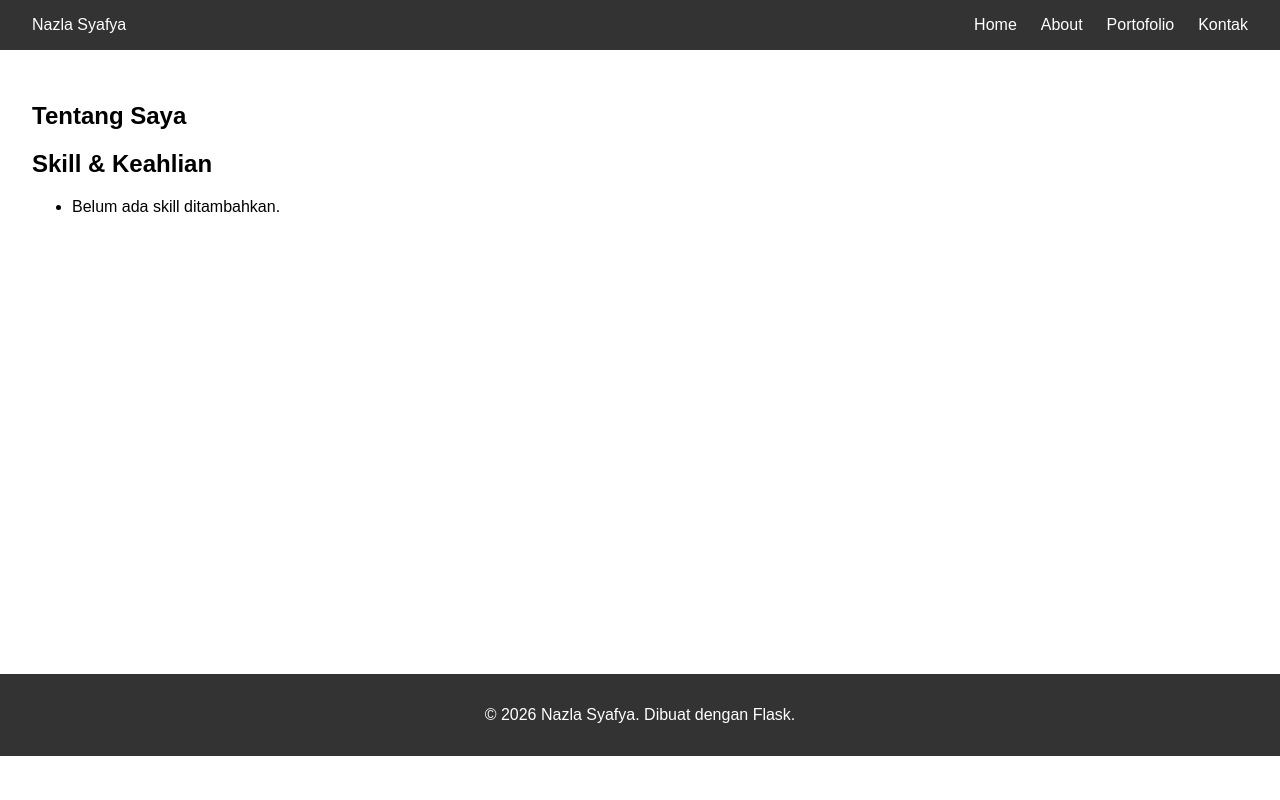
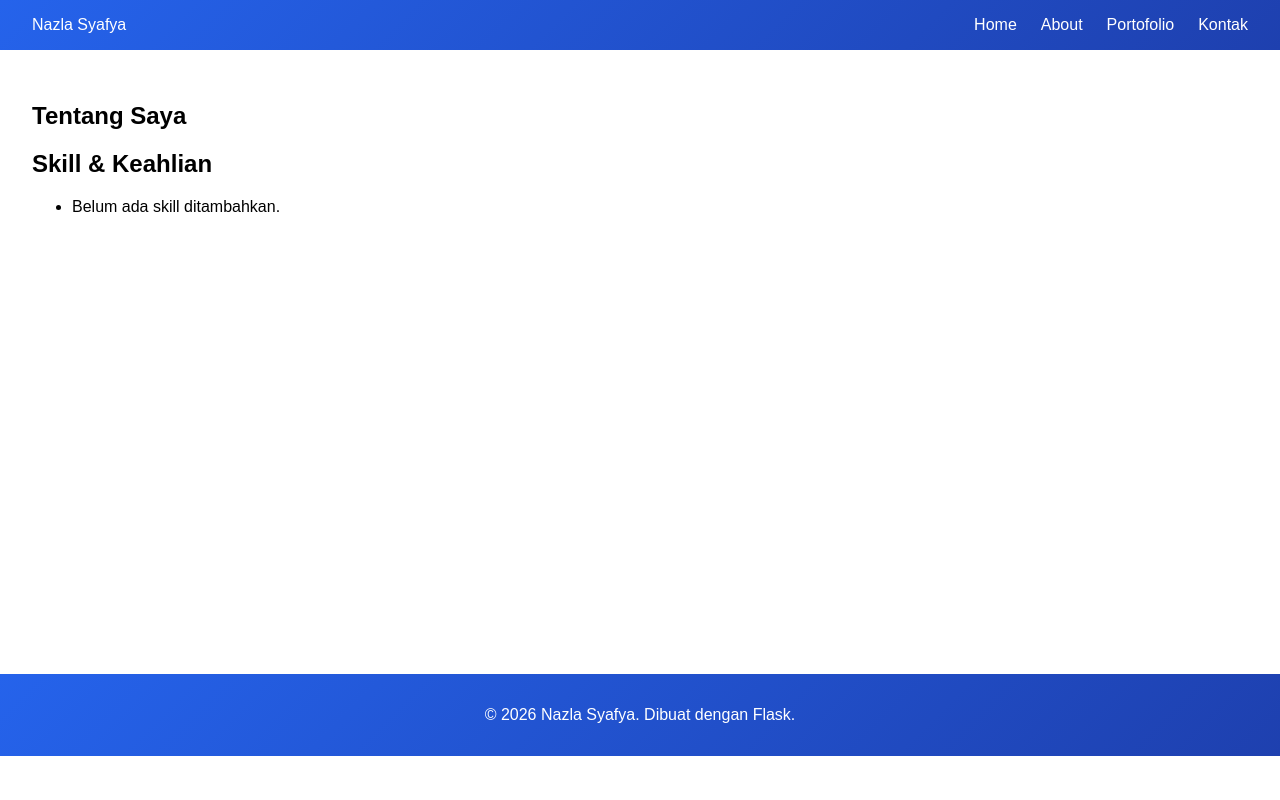
Before and after one commit to nazlasyafya-droid/portofolio-flask, a Flask app: page /about in a window 1280 px wide. Run offline with Flask 3, Linux system fonts and the light colour scheme; data that the repository does not hold is empty.

Commit message:
Add blue gradient theme for navbar, footer, and buttons

```diff
--- a/static/css/style.css
+++ b/static/css/style.css
@@ -1,3 +1,9 @@
+:root {
+    --primary-color: #2563eb;
+    --primary-dark: #1e40af;
+    --primary-light: #dbeafe;
+}
+
 body {
     font-family: Arial, sans-serif;
     margin: 0;
@@ -8,7 +14,7 @@ body {
     display: flex;
     justify-content: space-between;
     padding: 1rem 2rem;
-    background-color: #333;
+    background: linear-gradient(135deg, var(--primary-color), var(--primary-dark));
     color: white;
 }
 
@@ -33,7 +39,7 @@ body {
 .footer {
     text-align: center;
     padding: 1rem;
-    background-color: #333;
+    background: linear-gradient(135deg, var(--primary-color), var(--primary-dark));
     color: white;
 }
 
@@ -104,7 +110,7 @@ form button:hover {
 .btn {
     display: inline-block;
     padding: 0.6rem 1.2rem;
-    background-color: #333;
+    background: linear-gradient(135deg, var(--primary-color), var(--primary-dark));
     color: white;
     text-decoration: none;
     border-radius: 4px;
```
